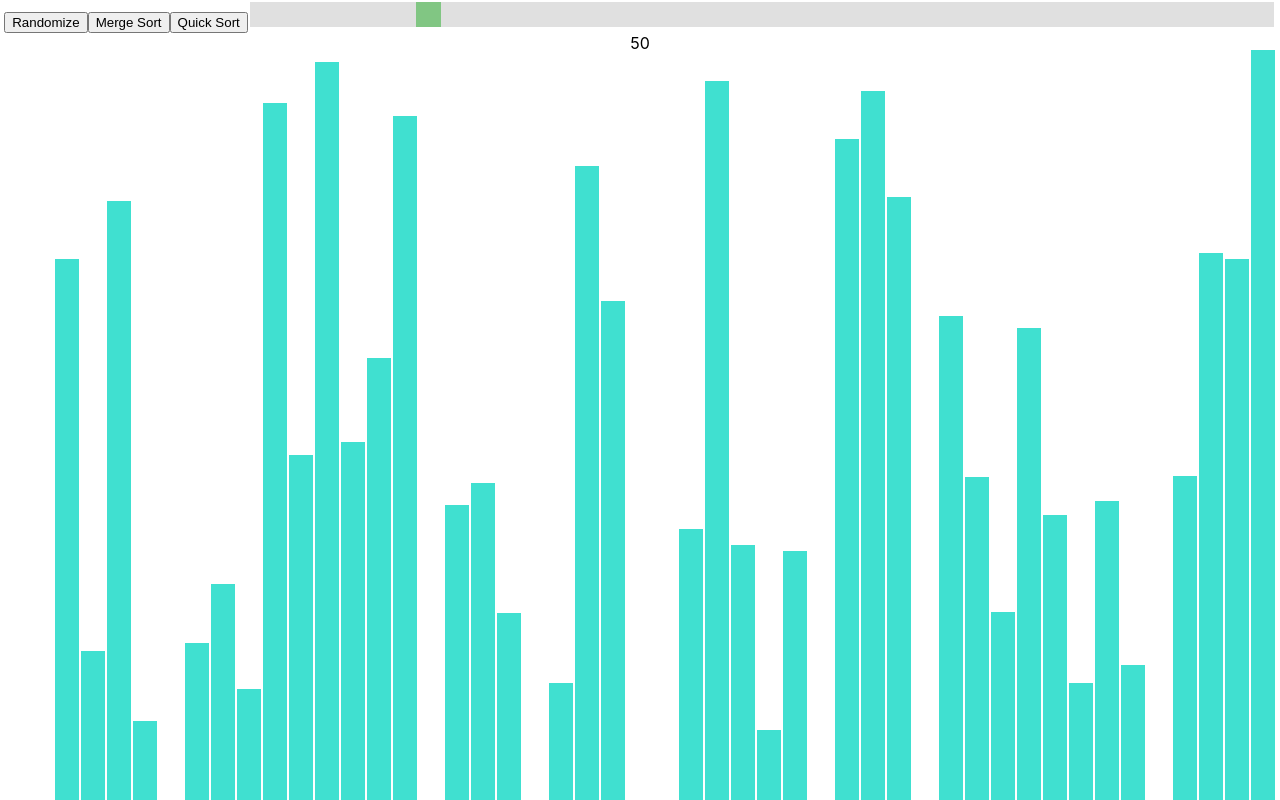
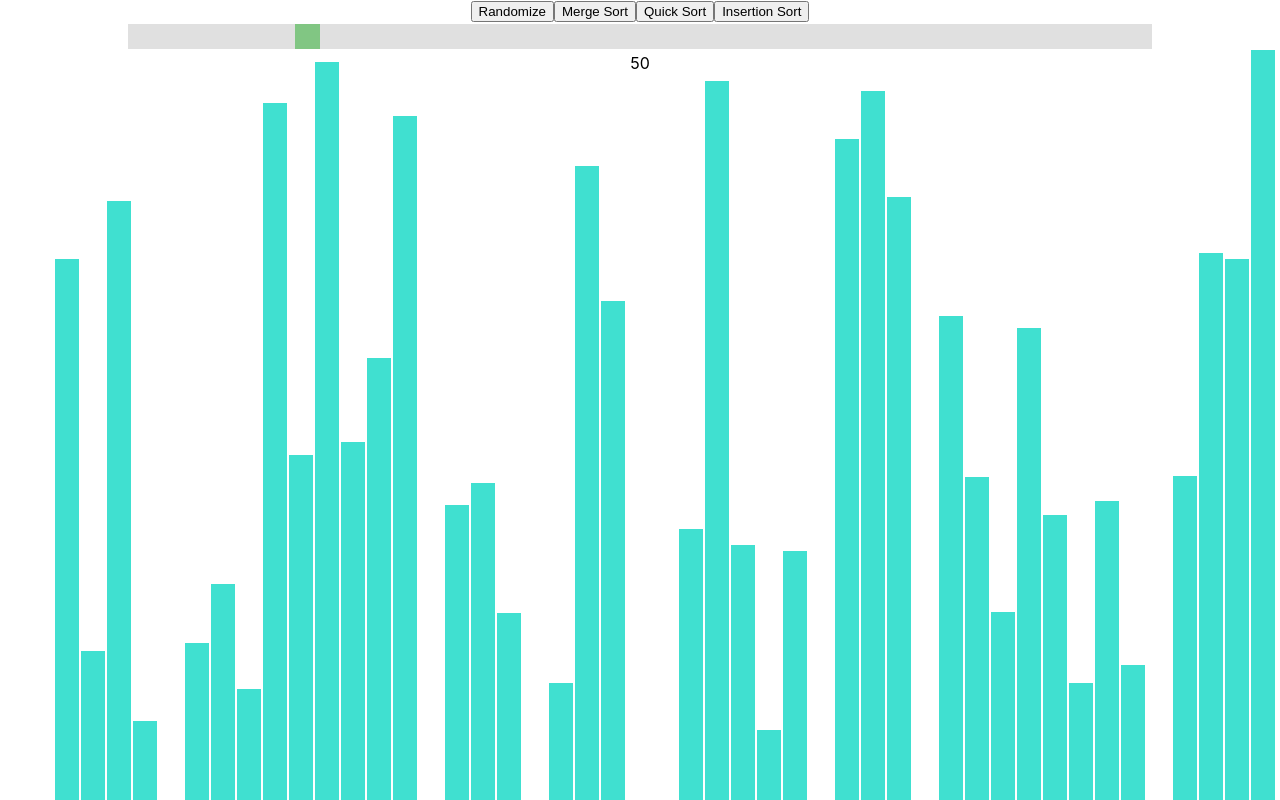
Before and after one commit to aaroncolesee/algo-visualiser, a React (Create React App) app: page / in a window 1280 px wide. Shown: the top 800 px of the page. Built offline with nearby package versions, Linux system fonts and the light colour scheme.

Commit message:
Added insertion sort

```diff
--- a/src/Algorithms.js
+++ b/src/Algorithms.js
@@ -146,3 +146,32 @@ function partition(array, lowIdx, highIdx, animations) {
 
     return j;
 }
+
+export function getInsetionSortAnimations(array) {
+    if (array.length <= 1) return array;
+
+    const animations = [];
+    insertionSort(array, animations);
+    return animations;
+}
+
+function insertionSort(array, animations) {
+    for (let i=1; i<array.length; i++) {
+        animations.push([i, i]);
+        animations.push([i, i]);
+        animations.push([i, array[i]]);
+        let j = i;
+        while (j > 0 && array[j-1] > array[j]) {
+            animations.push([j-1, j-1]);
+            animations.push([j-1, j-1]);
+            animations.push([j-1, array[j]]);
+            animations.push([j, j]);
+            animations.push([j, j]);
+            animations.push([j, array[j-1]]);
+            const temp = array[j];
+            array[j] = array[j-1];
+            array[j-1] = temp;
+            j--;
+        }
+    }
+}
--- a/src/SortingVisualiser/SortingVisualiser.js
+++ b/src/SortingVisualiser/SortingVisualiser.js
@@ -21,7 +21,7 @@ class SortingVisualiser extends React.Component {
 
     resetArray() {
         const array = [];
-        for ( let i = 0; i < this.state.numBars; i++ ) {
+        for (let i = 0; i < this.state.numBars; i++) {
             array.push(randomIntFromInterval(5, 850));
         }
         this.setState({array});
@@ -29,7 +29,7 @@ class SortingVisualiser extends React.Component {
 
     mergesort() {
         const animations = algorithms.getMergesortAnimations(this.state.array);
-        for(let i=0; i<animations.length; i++) {
+        for (let i=0; i<animations.length; i++) {
             const bars = document.getElementsByClassName('bar');
             const isColorChange = i%3 !== 2;
             if (isColorChange) {
@@ -55,7 +55,33 @@ class SortingVisualiser extends React.Component {
 
     quicksort() {
         const animations = algorithms.getQuicksortAnimations(this.state.array);
-        for(let i=0; i<animations.length; i++) {
+        for (let i=0; i<animations.length; i++) {
+            const bars = document.getElementsByClassName('bar');
+            const isColorChange = i%3 !== 2;
+            if (isColorChange) {
+                const [barOneIdx, barTwoIdx] = animations[i];
+                const barOneStyle = bars[barOneIdx].style;
+                const barTwoStyle = bars[barTwoIdx].style;
+                const color = i%3 === 0 ? SECONDARY_COLOR : PRIMARY_COLOR;
+                setTimeout(() => {
+                    barOneStyle.backgroundColor = color;
+                    barTwoStyle.backgroundColor = color;
+                }, i * ANIMATION_SPEED_MS);
+            }
+            else {
+                setTimeout(() => {
+                    const [barOneIdx, newHeight] = animations[i];
+                    const barOneStyle = bars[barOneIdx].style;
+                    barOneStyle.height = `${newHeight}px`;
+                }, i * ANIMATION_SPEED_MS);
+            }
+
+        }
+    }
+
+    insertionSort() {
+        const animations = algorithms.getInsetionSortAnimations(this.state.array);
+        for (let i=0; i<animations.length; i++) {
             const bars = document.getElementsByClassName('bar');
             const isColorChange = i%3 !== 2;
             if (isColorChange) {
@@ -96,6 +122,7 @@ class SortingVisualiser extends React.Component {
                 <button onClick={() => this.resetArray()}>Randomize</button>
                 <button onClick={() => this.mergesort()}>Merge Sort</button>
                 <button onClick={() => this.quicksort()}>Quick Sort</button>
+                <button onClick={() => this.insertionSort()}>Insertion Sort</button>
                 <input type='range' min='10' max='250' value={this.state.numBars} className='slider' onChange={this.onSliderChange}></input>
                 <div className='value'>{this.state.numBars}</div>
             </div>
```
